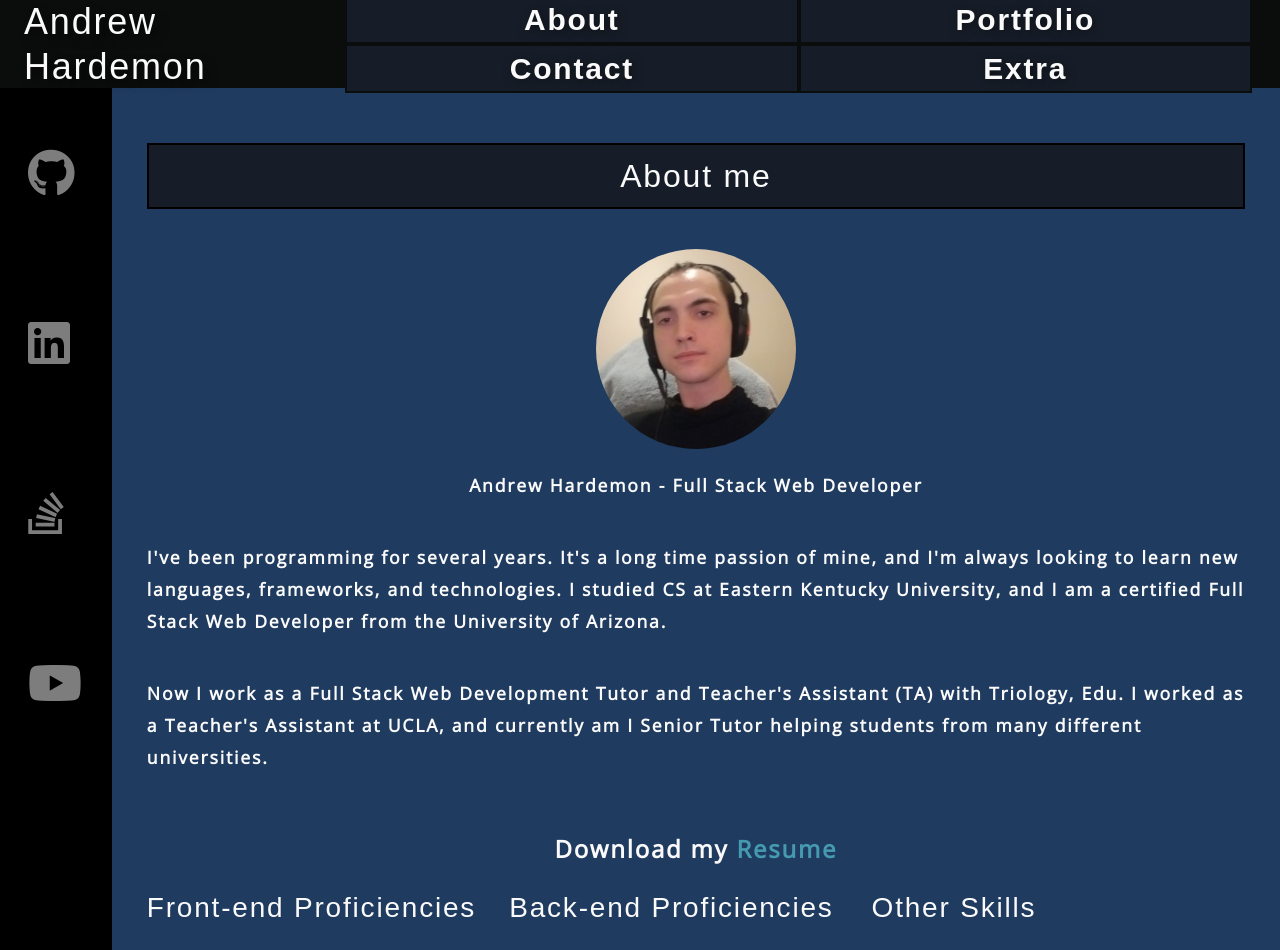
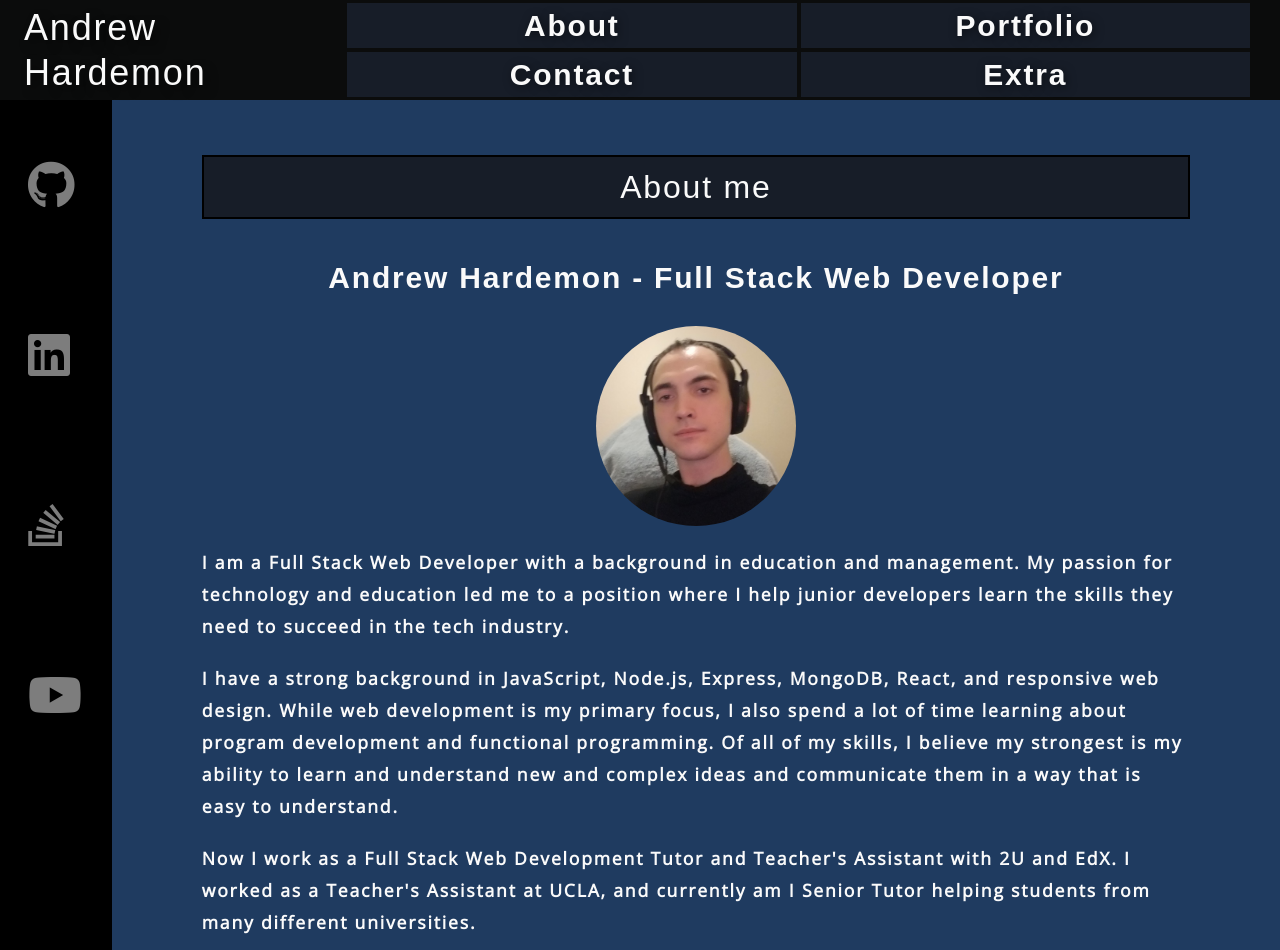
Before and after one commit to AndrewHardemon/Official-Portfolio, a React (Create React App) app: page / in a window 1280 px wide. Shown: the top 950 px of the page. Built offline with nearby package versions, Linux system fonts and the light colour scheme; a web font is replaced by a local one.

Commit message:
updated CSS in header, nav, portfolio, project, about me, and page

```diff
--- a/src/components/AboutMe/index.css
+++ b/src/components/AboutMe/index.css
@@ -1,13 +1,19 @@
+.about-me-page {
+  width: 50%;
+}
+
 .about-me-container {
   display: grid;
   grid-template-columns: 33% 33% 33%;
   grid-template-rows: 10% 90%;
+
 }
 
 .about-me-section{
   display: flex;
   flex-direction: column;
   align-items: center;
+
 }
 
 .about-me-div {
@@ -16,10 +22,27 @@
   grid-row-start: 1;
   grid-row-end: 2;
 }
+.about-me-header{
+  font-size: 30px;
+  text-align: center;
+  margin-bottom: 30px;
+  margin-top: 0px;
+  font-weight: bold;
+}
+
+.about-me-text {
+  background-color: rgb(147, 165, 191);
+  padding: 20px;
+  margin-bottom: 0px;
+  border: 2px solid black;
+  color: black;
+}
 
 .resume-link{
   font-size: 24px;
   text-align: center;
+  margin-top: 0;
+  margin-bottom: 40px;
 }
 
 .resume-link a{
--- a/src/components/AboutMe/index.js
+++ b/src/components/AboutMe/index.js
@@ -9,23 +9,27 @@ function About() {
     <>
       <section className="my-5">
         <div className="my-2">
-          <div className="about-me-section my-5">
+          <div className="about-me-section">
+            <h3 className="my-2 about-me-header">Andrew Hardemon - Full Stack Web Developer</h3>
             <img className="profile-img" alt="profile-img" src={profile} style={{ height: "200px", width: "auto", borderRadius: "100px" }}></img>
-            <p>Andrew Hardemon - Full Stack Web Developer</p>
-            <p>
-              I've been programming for several years. It's a long time passion of mine, and I'm always looking to learn new languages, frameworks, and technologies.
-              I studied CS at Eastern Kentucky University, and I am a certified Full Stack Web Developer from the University of Arizona.
-            </p>
-            <p>
-              Now I work as a Full Stack Web Development Tutor and Teacher's Assistant (TA) with Triology, Edu.
-              I worked as a Teacher's Assistant at UCLA, and currently am I Senior Tutor helping students from many different universities.
+            <p >
+              I am a Full Stack Web Developer with a background in education and management.
+              My passion for technology and education led me to a position where I help junior developers learn the skills they need to succeed in the tech industry.
+              <p>
+              I have a strong background in JavaScript, Node.js, Express, MongoDB, React, and responsive web design. While web development is my primary focus, I also spend a lot of time learning about program development and functional programming.
+              Of all of my skills, I believe my strongest is my ability to learn and understand new and complex ideas and communicate them in a way that is easy to understand.
+              </p>
+              <p>
+                Now I work as a Full Stack Web Development Tutor and Teacher's Assistant with 2U and EdX.
+                I worked as a Teacher's Assistant at UCLA, and currently am I Senior Tutor helping students from many different universities.
+              </p>
             </p>
           </div>
         </div>
       </section>
       <section className="my-5">
         <div className="my-2">
-          <p className="resume-link">
+          <p className="resume-link about-me-text">
             Download my <a target="_blank" rel="noreferrer" href={resume}>Resume</a>
           </p>
           <div className="about-me-container">
--- a/src/components/Header/index.css
+++ b/src/components/Header/index.css
@@ -1,33 +1,30 @@
-header {
-  /* height: 16vh; */
 
-  /* position: relative;
-  overflow: hidden;
-  z-index: 2; */
-}
 
 .main-header {
   justify-content: space-between;
   align-items: center;
   display: flex;
-  height: 11vh;
+  height: 100px;
 }
 
 
+/* @media screen and (max-width: 1294px) {
+  .main-header {
 
-/* header h1 {
-  position: relative;
-  z-index: 2;
+  }
 } */
 
 @media screen and (max-width: 803px) {
-  .main-header {
-    flex-direction: column;
-    height: 10vh;
-  }
+  /* .main-header {
+
+  } */
+  .navigation-bar{
+    display: none;
+   }
   .main-header h1:first-child{
     display: none;
    }
+
   h1 {
     padding: 0;
   }
--- a/src/components/Nav/index.css
+++ b/src/components/Nav/index.css
@@ -21,9 +21,9 @@
 
 
 @media screen and (max-width: 803px) {
-  .main-header{
+  /* .main-header{
     height: 10vh;
-  }
+  } */
   nav {
     width: 100%;
     /* margin: auto; */
@@ -36,7 +36,7 @@
     width:25%;
   }
   .navigation-bar li span {
-    font-size: 30px;
+    font-size: 28px;
   }
 }
 
@@ -66,5 +66,6 @@
     text-align: center;
     background-color: #171d28;
     text-align: center;
+    /* font-size: 22px; */
   }
 }
--- a/src/components/Page/index.css
+++ b/src/components/Page/index.css
@@ -1,5 +1,6 @@
 .page-container {
-
+  width: 80%;
+  margin: auto;
   /* background-color: ; */
 }
 
@@ -9,4 +10,18 @@
   padding: 1%;
   margin-bottom: 1%;
   text-align:center;
+
 }
+@media screen and (max-width: 2327px) {
+  .page-container {
+    width: 90%;
+    margin: auto;
+  }
+}
+
+/* @media screen and (max-width: 1294px) {
+  .page-container {
+    width: 100%;
+    margin: auto;
+  }
+} */
--- a/src/components/Portfolio/Project/style.css
+++ b/src/components/Portfolio/Project/style.css
@@ -1,7 +1,7 @@
 .project {
   position: relative;
   width: 100%;
-  max-width: 500px;
+  max-width: 425px;
   min-width: 300px;
   margin: 20px;
 }
--- a/src/components/Portfolio/index.js
+++ b/src/components/Portfolio/index.js
@@ -19,7 +19,7 @@ function Portfolio(){
       fullDescription: `Real time chat application created with MERN, socket.io, and multer to allowing for instant communication and image sharing.`
     },
     {
-      name: "semi-random-recommendations",
+      name: "semi-random-recommends",
       description: "Random Movie and Game Generator",
       technologies: "MERN/socket.io/Electron",
       link: "https://semi-random-recommendations.herokuapp.com/",
--- a/src/components/Portfolio/style.css
+++ b/src/components/Portfolio/style.css
@@ -6,7 +6,7 @@
   background-color: rgba(68,71,90,0.6);
   border: 2px black solid;
   margin-bottom: 10px;
-  width: 88vw;
+  /* width: 88vw; */
 }
 
 .project-container {
@@ -29,6 +29,10 @@
 
 }
 
+/* @media screen and (max-width: 2081px) {
+
+} */
+
 @media screen and (max-width: 1892px) {
   .portfolio-container {
     flex-direction: column;
```
